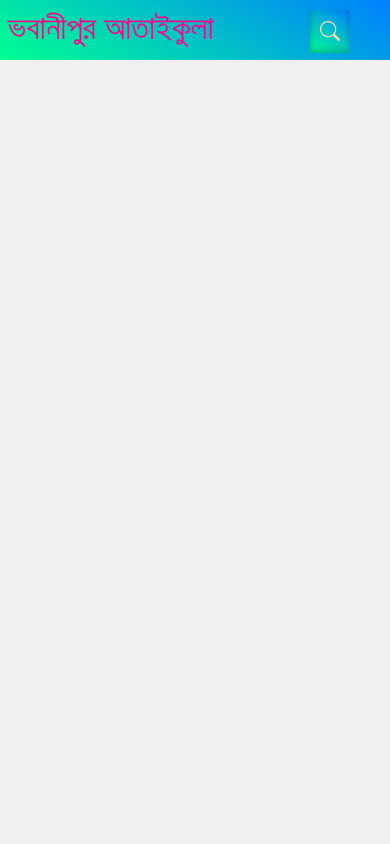
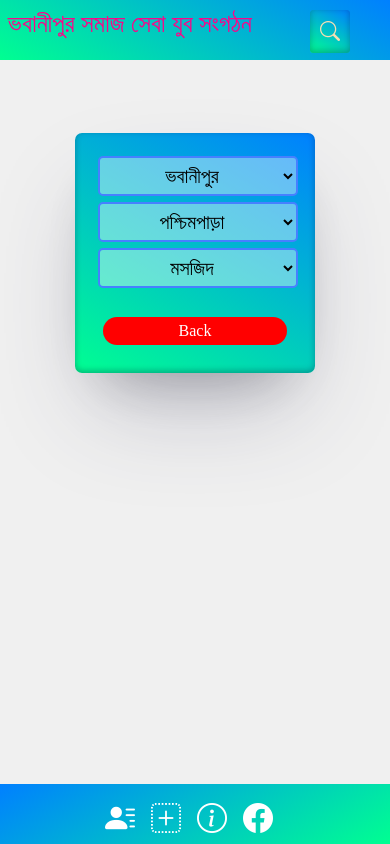
Before and after one commit to nahidulDTH/bpwds, a plain HTML site: page index.html in a window 390 px wide. Both pictures are taken after a click on the element 330 px from the left and 31 px from the top of the page. Drawn offline with nearby package versions, Linux system fonts and the light colour scheme; a web font is replaced by a local one.

Commit message:
new update

```diff
--- a/app.js
+++ b/app.js
@@ -0,0 +1,10 @@
+function serchapp() {
+    document.getElementById("navsid").style.display = "block"
+}
+function back() {
+    document.getElementById("navsid").style.display = "none"
+}
+
+function userlist(){
+    document.getElementById("pop1").style.display="block"
+}
--- a/index.html
+++ b/index.html
@@ -1,48 +1,102 @@
 <!DOCTYPE html>
 <html lang="en">
-
 <head>
+  <link rel="shortcut icon" href="img/448260650_2757559237733604_8677310498956021285_n.jpg" type="image/x-icon">
   <link rel="stylesheet" href="https://cdn.jsdelivr.net/npm/bootstrap-icons@1.11.3/font/bootstrap-icons.min.css">
   <link rel="stylesheet" href="style.css">
   <meta charset="UTF-8">
   <meta name="viewport" content="width=device-width, initial-scale=1.0">
   <meta http-equiv="X-UA-Compatible" content="ie=edge">
-  <title>ভবানীপুর আতাইকুলা</title>
+  <title>ভবানীপুর সমাজ সেবা যুব সংগঠন</title>
 </head>
-
 <body>
   <header class="nav ct">
     <div class="w80">
       <span class="title navtitle">
-        ভবানীপুর আতাইকুলা
+        <span id="txt"></span>
       </span>
-      <div class="searchbtn">
+      <div onclick="serchapp()" class="searchbtn">
         <i class="bi bi-search"></i>
       </div>
-
-      <div class="navsid">
-
+      <div id="navsid" class="navsid">
         <select class="sw" name="" id="">
-          <option>1</option>
+          <option>ভবানীপুর</option>
         </select>
-
         <select class="sw" name="" id="">
-          <option>1</option>
+          <option>পশ্চিমপাড়া</option>
+          <option>মধ্যপাড়া</option>
+          <option>পূর্বপাড়া</option>
         </select>
-
         <select class="sw" name="" id="">
-          <option>1</option>
+          <option>মসজিদ</option>
+          <option>মাদ্রাসা</option>
+          <option>বিদ্যালয়</option>
+          <option>দোকান</option>
+          <option>ঈদগা</option>
+          <option>খেলার মাঠ</option>
         </select>
-
+        <br><br>
+        <span onclick="back()" class="ddx">Back</span>
       </div>
+    </div>
+  </header>
+<section>
+  <nav class="botomnav">
+<center>
+  <br>
+  <dev class="navdat">
+    <ul class="ul">
+      <li class="li">
+        <a href="#" onclick="userlist()" class="navbttn">
+          <span class="icon"><i class="bi bi-person-lines-fill"></i></span>
+          <span class="navtxt">সবার তালিকা</span>
+        </a>
+      </li>&nbsp;&nbsp;
+      <li class="li">
+        <a href="#" class="navbttn">
+          <span class="icon"><i class="bi bi-plus-square-dotted"></i></span>
+          <span class="navtxt">নতুন যুক্ত করুন</span>
+        </a>
+      </li>&nbsp;&nbsp;
+      <li class="li">
+        <a href="#" class="navbttn">
+          <span class="icon"><i class="bi bi-info-circle"></i></span>
+          <span class="navtxt">বিজ্ঞপ্তি</span>
+        </a>
+      </li>&nbsp;&nbsp;
+      <li class="li">
+        <a href="#" class="navbttn">
+          <span class="icon"><i class="bi bi-facebook"></i></span>
+          <span class="navtxt">Facebook</span>
+        </a>
+      </li>&nbsp;&nbsp;
+    </ul>
+  </dev>
+</center>
+  </nav>
 
 
-    </div>
+<div id="pop1" class="pop vcc">
+<button class="btn"> <i class="bi bi-x-lg"></i></button>
+</div>
 
 
-  </header>
 
 
+
+
+</section>
+
+  <script src="app.js"></script>
+  <script src="https://unpkg.com/typeit@8.7.1/dist/index.umd.js"></script>
+  <script>
+
+    new TypeIt("#txt", {
+      strings: "ভবানীপুর সমাজ সেবা যুব সংগঠন",
+      speed: 100,
+      waitUntilVisible: true,
+    }).go();
+  </script>
 </body>
 
 </html>
--- a/style.css
+++ b/style.css
@@ -21,7 +21,10 @@ body {
   background-color: rgb(240, 240, 240);
 }
 
+
 .nav {
+
+  position: fixed;
   top: 0;
   width: 100%;
   height: 60px;
@@ -29,7 +32,15 @@ body {
   background-color: #fff;
   background-image: linear-gradient(30deg, rgb(0, 255, 145), rgb(0, 128, 255));
 }
-
+.botomnav{
+  position: fixed;
+  bottom: 0;
+  width: 100%;
+  height: 60px;
+  position: fixed;
+  background-color: #fff;
+  background-image: linear-gradient(-30deg, rgb(0, 255, 145), rgb(0, 128, 255));
+}
 .title {
   font-size: 33px;
   font-family: bangla1;
@@ -40,11 +51,13 @@ body {
   position: absolute;
   top: 10px;
 }
-
+.ddx{
+ display: none;
+}
 .navsid {
   top: 10px;
   position: absolute;
-  right: 200px;
+  right: 100px;
 }
 
 .sw {
@@ -62,16 +75,90 @@ body {
   font-family: bangla1;
 }
 
+.navdat{
+  color: white;
+}
+.ul{
+  list-style-type: none;
+  margin: 0;
+  padding: 0;
+}
+.li{
+  display: inline;
+}
+.navbttn{
+text-decoration-line: none;
+color: auto;
+cursor: pointer;
+color: #fff;
+transition: all 0.4s;
+}
+.icon{
+  font-size: 30px;
+}
+.navtxt{
+  font-size: 15pt;
 
+}
+.navbttn:hover{
+  color: red;
+  font-size: 33px;
 
+}
+.pop{
+
+  backdrop-filter: blur(10px);
+  height: 100vh;
+  width: 100%;
+  background-color: rgba(177, 177, 177, 0.571);
+  position: fixed;
+  bottom: 0;
+  animation: youi 1s;
+}
+@keyframes youi {
+  0%{
+height: 0vh;
+  }
+  100%{
+    height: 100vh;
+      }
+}
+.vcc{
+display: none;
+}
+.btn{
+  font-size: 33px;
+  color: red;
+  background-color: rgba(0, 0, 0, 0);
+  border: none;
+  margin: 10px;
+  cursor: pointer;
+
+}
+.btn:active{
+  background-color: red;
+  color: azure;
+}
 
 /*=================================== css media quruy mobile ============================= */
 
-@media only screen and (max-width: 600px) {
+@media only screen and (max-width: 1000px) {
+  .ddx{
+    display: block;
+    padding: 5px;
+    border-radius: 100px;
+    background-color: red;
+    color: white;
+    margin: 8px;
+    text-align: center;
+  }
   .w80 {
     width: 96%;
   }
-
+  .navtxt{
+    font-size: 15pt;
+    display: none;
+  }
   .navsid {
     display: none;
     box-shadow: rgba(50, 50, 93, 0.25) 0px 50px 100px -20px, rgba(0, 0, 0, 0.3) 0px 30px 60px -30px, rgba(10, 37, 64, 0.35) 0px -2px 6px 0px inset;
@@ -115,7 +202,10 @@ body {
   cursor: pointer;
   color: wheat;
 }
-
+.title {
+  font-size: 25px;
+  font-family: bangla1;
+}
 
 
 }
```
Also changed, not shown: img/448260650_2757559237733604_8677310498956021285_n.jpg (added).
